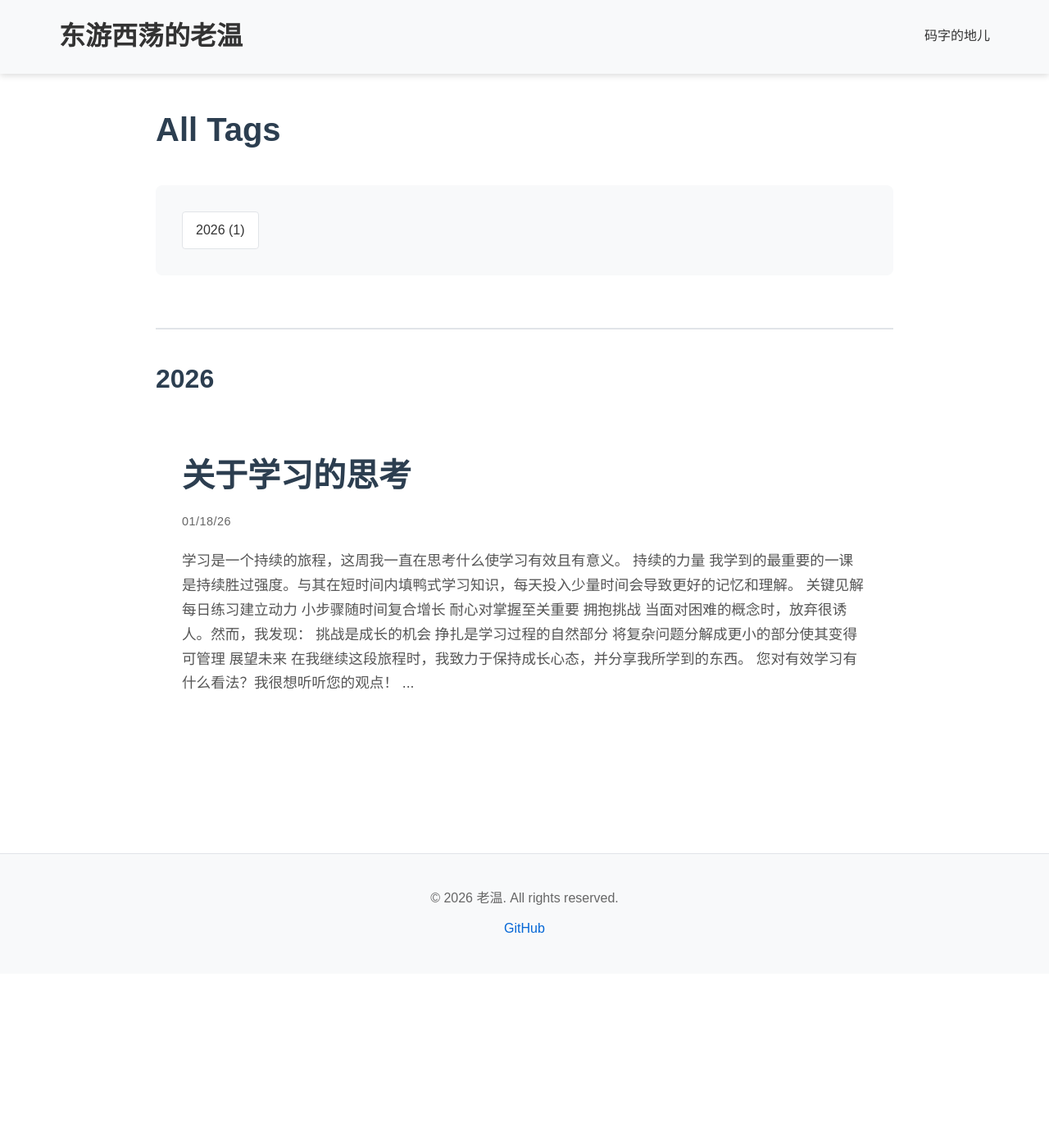
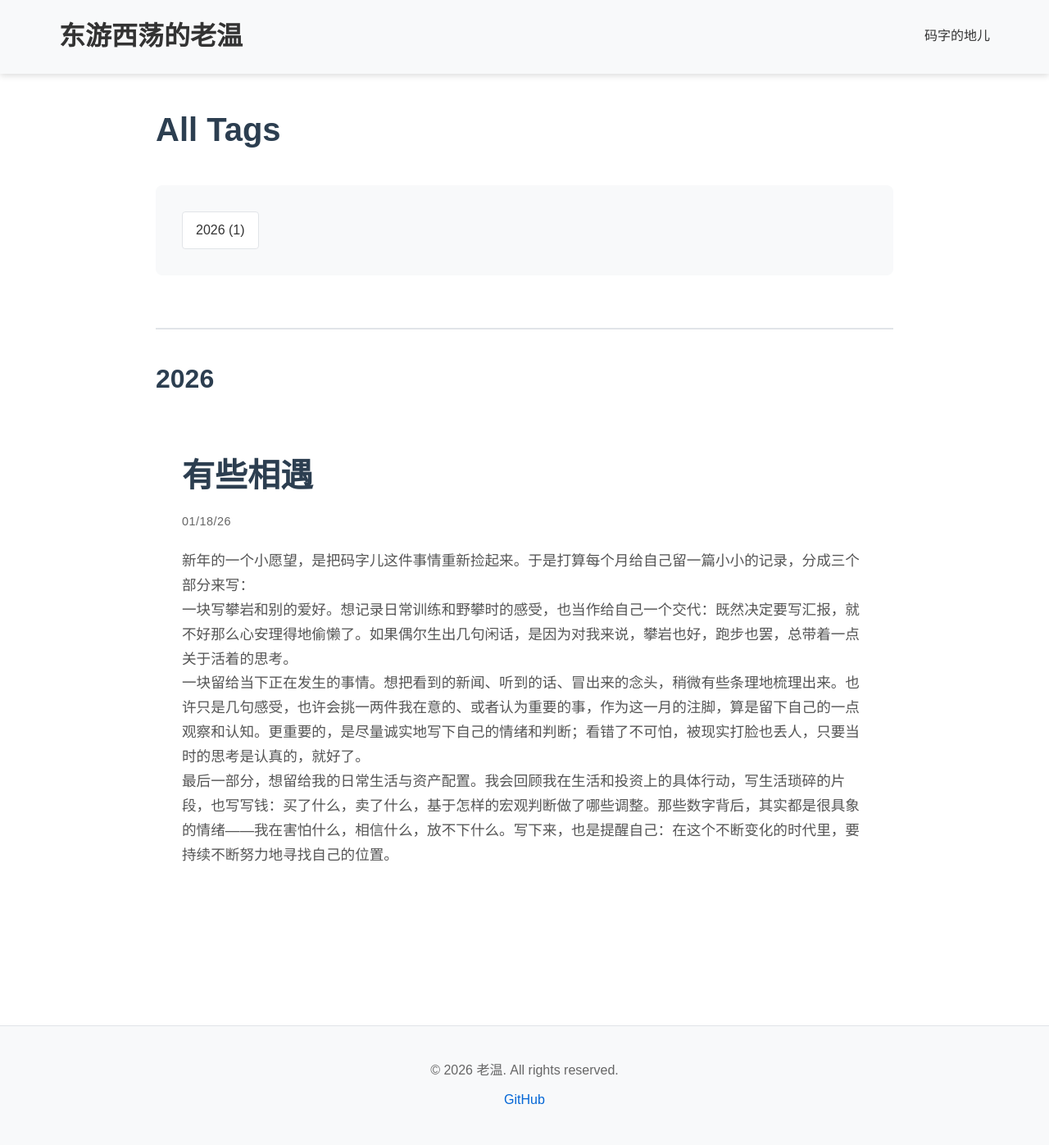
Before and after one commit to pwen/pwen.github.io, a Jekyll site: the page built from tags.html, in a window 1280 px wide. Shown: the whole page at 82% size. Built offline with Jekyll 4.4.1, drawn with Linux system fonts in a browser that asks for light colours; before the commit the page ends 1188 px from its top, so only the background shows below that.

Commit message:
customize exerpts

```diff
--- a/_layouts/home.html
+++ b/_layouts/home.html
@@ -35,7 +35,7 @@ layout: default
                     <h3>
                         <a href="{{ post.url | relative_url }}">{{ post.title }}</a>
                     </h3>
-                    <div class="post-excerpt">{{ post.content | strip_html | newline_to_br | truncate: 600 }}</div>
+                    <div class="post-excerpt">{{ post.excerpt | strip_html | newline_to_br }}</div>
                     <a href="{{ post.url | relative_url }}" class="read-more">Read More</a>
                 </div>
             </article>
--- a/_layouts/tag.html
+++ b/_layouts/tag.html
@@ -29,7 +29,7 @@ layout: default
                     <h3>
                         <a href="{{ post.url | relative_url }}">{{ post.title }}</a>
                     </h3>
-                    <p class="post-excerpt">{{ post.excerpt | strip_html | truncate: 600 }}</p>
+                    <p class="post-excerpt">{{ post.excerpt | strip_html | newline_to_br }}</p>
                     <a href="{{ post.url | relative_url }}" class="read-more">Read More</a>
                 </div>
             </article>
--- a/assets/tags-data.json
+++ b/assets/tags-data.json
@@ -1,11 +1,11 @@
 {
   "2026": [
     {
-      "title": "关于学习的思考",
+      "title": "有些相遇",
       "url": "/posts/2026-01-18-reflections-on-learning-zh/",
       "date": "01/18/26",
-      "excerpt": "学习是一个持续的旅程，这周我一直在思考什么使学习有效且有意义。\n\n## 持续的力量\n\n我学到的最重要的一课是**持续胜过强度**。与其在短时间内填鸭式学习知识，每天投入少量时间会导致更好的记忆和理解。\n\n### 关键见解\n\n1. **每日练习**建立动力\n2. **小步骤**随时间复合增长\n3. **耐心**对掌握至关重要\n\n## 拥抱挑战\n\n当面对困难的概念时，放弃很诱人。然而，我发现：\n\n- 挑战是成长的机会\n- 挣扎是学习过程的自然部分\n- 将复杂问题分解成更小的部分使其变得可管理\n\n## 展望未来\n\n在我继续这段旅程时，我致力于保持成长心态，并分享我所学到的东西。\n\n您对有效学习有什么看法？我很想听听您的观点！",
-      "image": null
+      "excerpt": "新年的一个小愿望，是把码字儿这件事情重新捡起来。于是打算每个月给自己留一篇小小的记录，分成三个部分来写：\n\n一块写攀岩和别的爱好。想记录日常训练和野攀时的感受，也当作给自己一个交代：既然决定要写汇报，就不好那么心安理得地偷懒了。如果偶尔生出几句闲话，是因为对我来说，攀岩也好，跑步也罢，总带着一点关于活着的思考。\n\n一块留给当下正在发生的事情。想把看到的新闻、听到的话、冒出来的念头，稍微有些条理地梳理出来。也许只是几句感受，也许会挑一两件我在意的、或者认为重要的事，作为这一月的注脚，算是留下自己的一点观察和认知。更重要的，是尽量诚实地写下自己的情绪和判断；看错了不可怕，被现实打脸也丢人，只要当时的思考是认真的，就好了。\n\n最后一部分，想留给我的日常生活与资产配置。我会回顾我在生活和投资上的具体行动，写生活琐碎的片段，也写写钱：买了什么，卖了什么，基于怎样的宏观判断做了哪些调整。那些数字背后，其实都是很具象的情绪——我在害怕什么，相信什么，放不下什么。写下来，也是提醒自己：在这个不断变化的时代里，要持续不断努力地寻找自己的位置。\n",
+      "image": "/assets/images/IMG_9228.jpg"
     }
   ]
 }
--- a/generate_tags.rb
+++ b/generate_tags.rb
@@ -14,6 +14,9 @@ Dir.glob('_posts/*.md').each do |post_file|
     front_matter = YAML.safe_load($1, permitted_classes: [Date, Time], aliases: true)
     body = $'
 
+    # Use custom excerpt from front matter, or fallback to body
+    excerpt_text = front_matter['excerpt'] || body.strip[0..1200]
+
     if front_matter['tags']
       tags = front_matter['tags']
       date = front_matter['date']
@@ -27,7 +30,7 @@ Dir.glob('_posts/*.md').each do |post_file|
         'title' => front_matter['title'],
         'url' => "/posts/#{date.year}-#{sprintf('%02d', date.month)}-#{sprintf('%02d', date.day)}-#{title_slug}/",
         'date' => date.strftime('%m/%d/%y'),
-        'excerpt' => body.strip[0..1200],
+        'excerpt' => excerpt_text,
         'image' => front_matter['image']
       }
 
--- a/tags.html
+++ b/tags.html
@@ -55,13 +55,10 @@ title: Tags
                     html += `<h3><a href="${post.url}">${post.title}</a></h3>`;
                     html += `<div class="post-meta-small"><time>${post.date}</time></div>`;
 
-                    // Parse markdown to HTML and truncate
+                    // Parse markdown to HTML
                     const htmlExcerpt = marked.parse(post.excerpt);
-                    const tempDiv = document.createElement('div');
-                    tempDiv.innerHTML = htmlExcerpt;
-                    const textContent = (tempDiv.textContent || tempDiv.innerText || '').substring(0, 600);
 
-                    html += `<p class="post-excerpt">${textContent}...</p>`;
+                    html += `<div class="post-excerpt">${htmlExcerpt}</div>`;
                     article.innerHTML = html;
                     postsDiv.appendChild(article);
                 });
```
